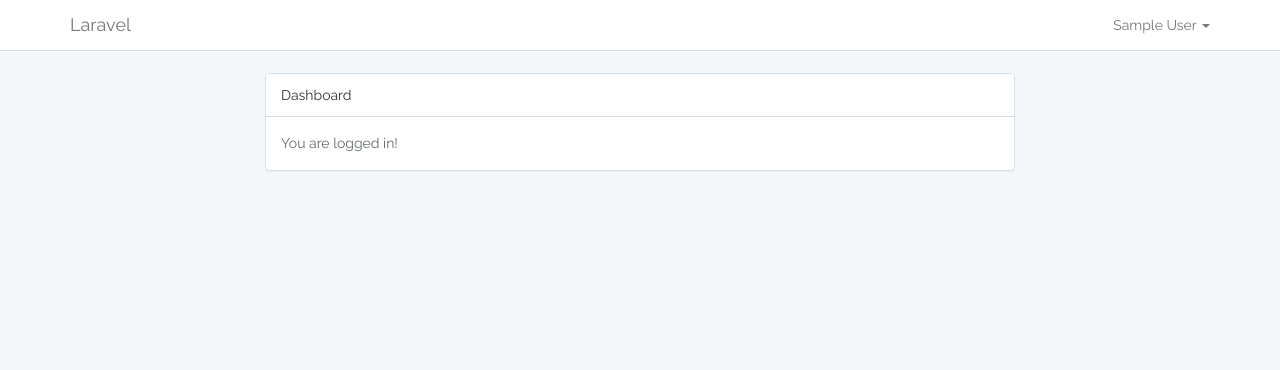
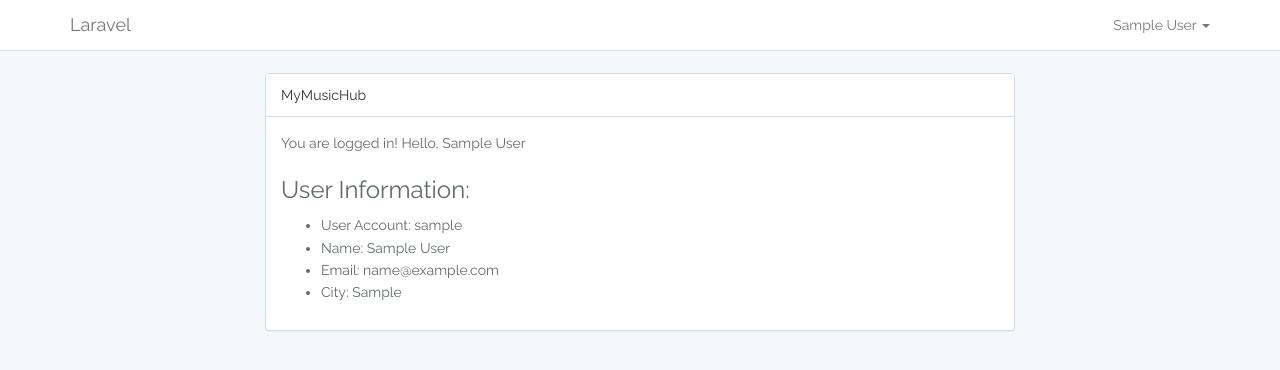
Before and after one commit to plliao/MyMusicHub, a Laravel app: page /home in a window 1280 px wide. Shown: the top 370 px of the page. Run offline with Laravel 8, Linux system fonts and the light colour scheme; a user stored in the database is signed in; tables that the repository leaves empty hold one stand-in row (values such as "Sample post"); settings files or empty folders that the repository lacks are supplied.

Commit message:
reveals user info at home page

```diff
--- a/MyMusicHub/resources/views/home.blade.php
+++ b/MyMusicHub/resources/views/home.blade.php
@@ -5,7 +5,7 @@
     <div class="row">
         <div class="col-md-8 col-md-offset-2">
             <div class="panel panel-default">
-                <div class="panel-heading">Dashboard</div>
+                <div class="panel-heading">MyMusicHub</div>
 
                 <div class="panel-body">
                     @if (session('status'))
@@ -14,7 +14,20 @@
                         </div>
                     @endif
 
-                    You are logged in!
+		   <html>
+    		     <body>
+                    	You are logged in!  Hello, {{ Auth::user()->name }}
+    	             </body>
+		   </html>
+		   <h3>User Information:</h3>
+		   <?php foreach( $info as $row){?>
+		   <ul>
+        		<li>User Account: <?php echo $row->username; ?></li>
+        		<li>Name: <?php echo $row->name; ?></li>
+        		<li>Email: <?php echo $row->email; ?></li>
+			<li>City: <?php echo $row->city; ?></li>
+    		   </ul>
+		   <?php }?>
                 </div>
             </div>
         </div>
```
